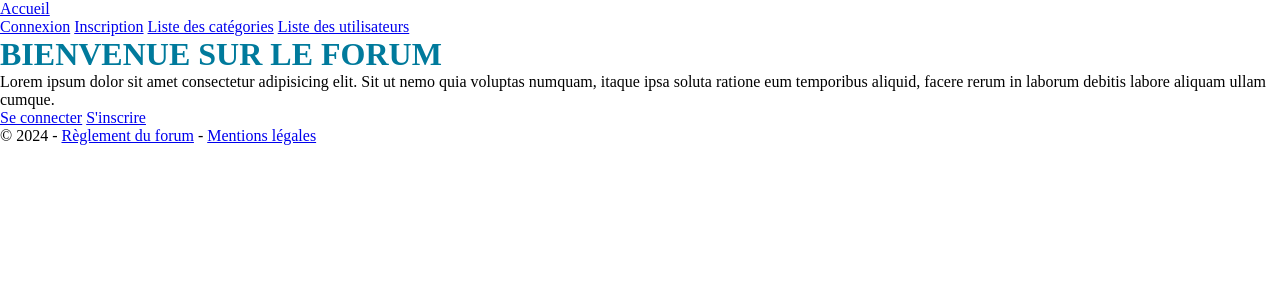
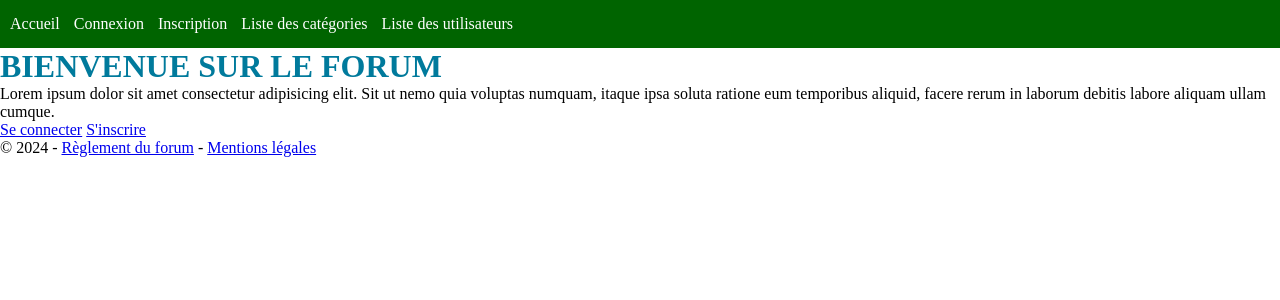
Before and after one commit to SaidBKH/forum_plateau, a PHP site: page / in a window 1280 px wide. Shown: the top 300 px of the page. Run offline with PHP 8.4, Linux system fonts and the light colour scheme; some libraries are stand-ins or nearby versions.

Commit message:
css nav bar

```diff
--- a/public/css/style.css
+++ b/public/css/style.css
@@ -7,3 +7,34 @@
 h1 {
     color: rgb(0, 122, 156);
 }
+
+
+
+.header { background-color: blue;
+
+}
+
+
+header {
+    background-color: #006400;
+    padding: 10px;
+    color: white;
+}
+
+nav {
+    background-color: #006400;
+    color: white;
+    padding: 5px 0;
+}
+
+#nav-left,
+#nav-right {
+    display: inline-block;
+}
+
+#nav-left a,
+#nav-right a {
+    color: white;
+    margin-right: 10px;
+    text-decoration: none;
+}
--- a/view/forum/confirmDeteleTopic.php
+++ b/view/forum/confirmDeteleTopic.php
@@ -1,5 +1,5 @@
 <?php $topic = $result["data"]['topic'];
-var_dump($topic);die;
+//var_dump($topic);die;
 ?>
 
 <h1>Supprimer le topic</h1>
```
